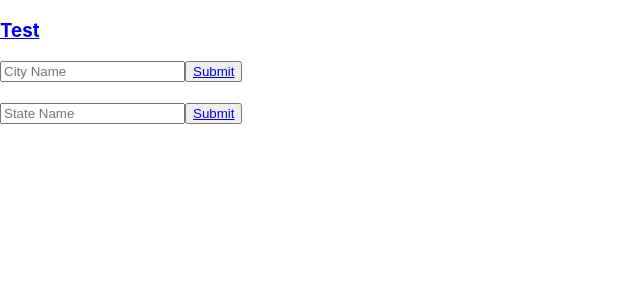
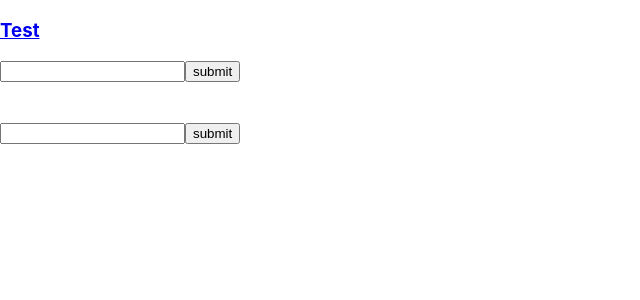
Before and after one commit to nibingcheng/Project-3, a React (Create React App) app in the folder project3-app/: page / in a window 1280 px wide. Shown: the top 300 px of the page, without its empty margins (0-640 px from the left). Built offline with nearby package versions, Linux system fonts and the light colour scheme.

Commit message:
major refactor of home page

```diff
--- a/project3-app/src/Components/Home/Home.js
+++ b/project3-app/src/Components/Home/Home.js
@@ -1,60 +1,49 @@
 import React, { Component } from 'react';
-import { Route, Link } from 'react-router-dom';
-import Results from '../Results/Results';
+import { Link, Redirect } from 'react-router-dom';
+
 
 class Home extends Component {
     constructor(props) {
         super(props)
 
-        this.state = {
-          citySelected: [],
-          stateSelected: []
-        }
       }
-
-    handleCity=(e)=>{
-        e.preventDefault();
-        this.setState ({
-            citySelected: e.target.value
-        })
-    }
-    handleState=(e)=>{
-        e.preventDefault();
-        this.setState ({
-            stateSelected: e.target.value
-        })
-    }
-    handleCitySubmit=(e)=>{
-        e.preventDefault();
-        this.props.citySearch(this.state.citySelected);
-    }
-    handleStateSubmit=(e)=>{
-        e.preventDefault();
-        this.props.stateSearch(this.state.stateSelected);
-    }
 
     render() {
         console.log(this.props);
-
+        console.log(window.location)
         return (
             <div className="Home">
                 <div>
-                    <input type="text" placeholder="City Name" onChange={this.handleCity}/>
+                <form onSubmit={(event)=>{
+                    event.preventDefault();
+                    this.props.citySearch(event.target.city.value)
+                    this.props.history.push("/results")
+                }}>
+                    <input type="text" id="City Name" name="city"/>
 
-                    <button type='submit' onClick={this.handleCitySubmit}>
-                    <Link to='/results'>Submit</Link>
-                    </button>
+                    <input type='submit' value="submit"/>
+
                     <br /><br />
+                    </form><br />
                 </div>
 
                 <div>
-                    <input type="text" placeholder="State Name" onChange={this.handleState}/>
+                <form onSubmit={(event)=>{
+                    event.preventDefault();
+                    this.props.stateSearch(event.target.state.value)
+                    this.props.history.push("/results")
 
-                    <button type='submit' onClick={this.handleStateSubmit}>
-                        <Link to='/results'>Submit</Link>
-                    </button>
+                }}>
+                    <input type="text" id="State Name" name="state"/>
 
+                    <input type='submit' value="submit"/>
+
+                    <br /><br />
+                    </form><br />
                 </div>
+
+
+
             </div>
         );
     }
```
